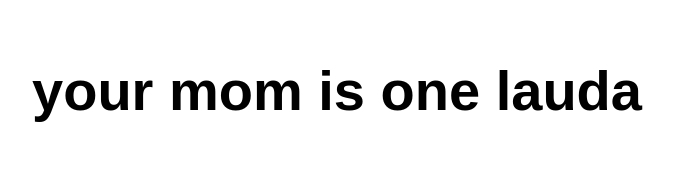
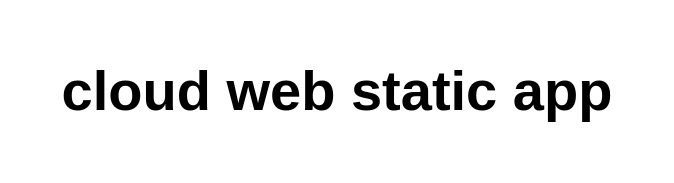
Before and after one commit to Chirag629/webpage, a website: page src/index.html in a window 1280 px wide. Shown: the whole page, without its empty margins (303-977 px from the left). Drawn offline with Linux system fonts and the light colour scheme.

Commit message:
Update index.html

```diff
--- a/src/index.html
+++ b/src/index.html
@@ -10,7 +10,7 @@
 
 <body>
   <main>
-    <h1>your mom is one lauda</h1>
+    <h1>cloud web static app</h1>
   </main>
 </body>
 
```
